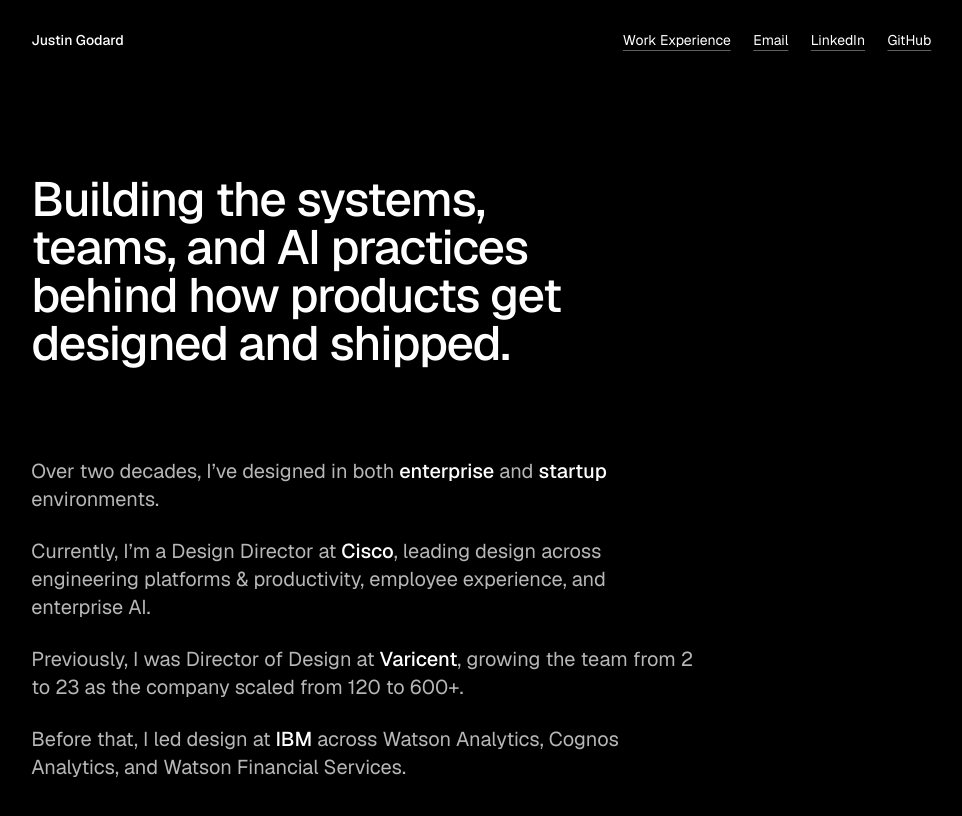
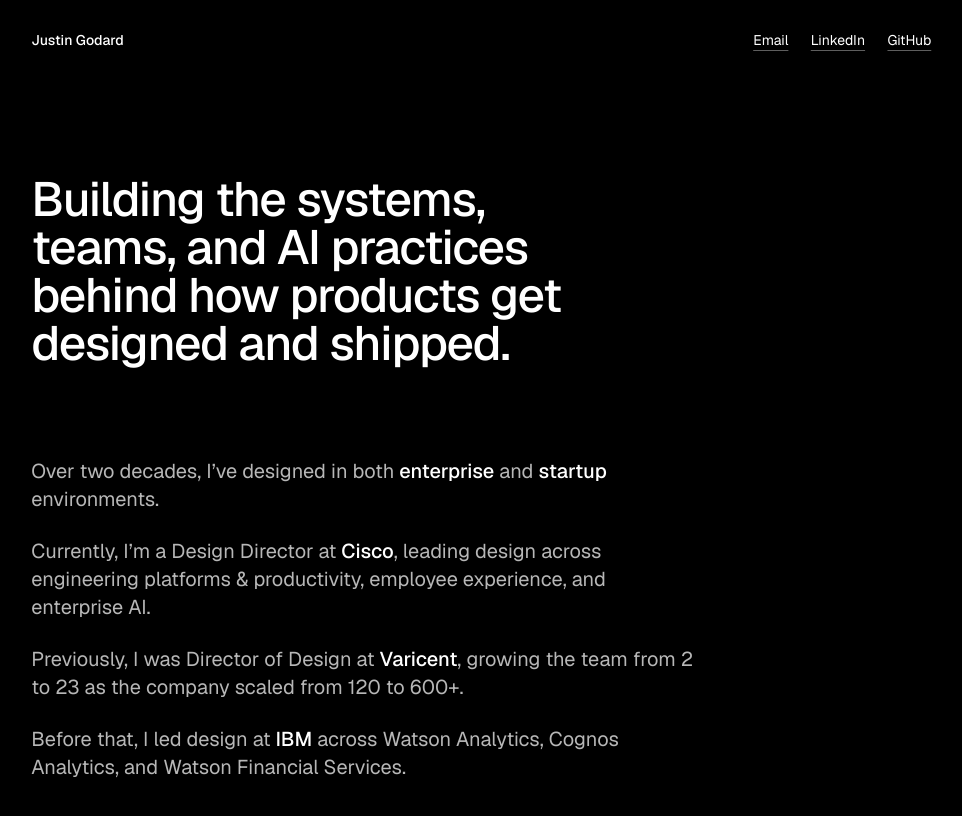
Before and after one commit to justingodard/justingodard-com, a plain HTML site: page index.html in a window 1280 px wide. Shown: the whole page, without its empty margins (2-964 px from the left). Drawn offline with nearby package versions, Linux system fonts and the light colour scheme.

Commit message:
Remove Work Experience link
Co-Authored-By: Claude Sonnet 5.5 <noreply@anthropic.com>

```diff
--- a/index.html
+++ b/index.html
@@ -123,7 +123,6 @@
   <header class="top">
     <span class="name">Justin Godard</span>
     <nav aria-label="Contact and profiles">
-      <a class="link" href="#">Work Experience</a>
       <a class="link" href="mailto:justingodard@gmail.com">Email</a>
       <a class="link" href="https://linkedin.com/in/justingodard" rel="noopener">LinkedIn</a>
       <a class="link" href="https://github.com/justingodard" rel="noopener">GitHub</a>
```
